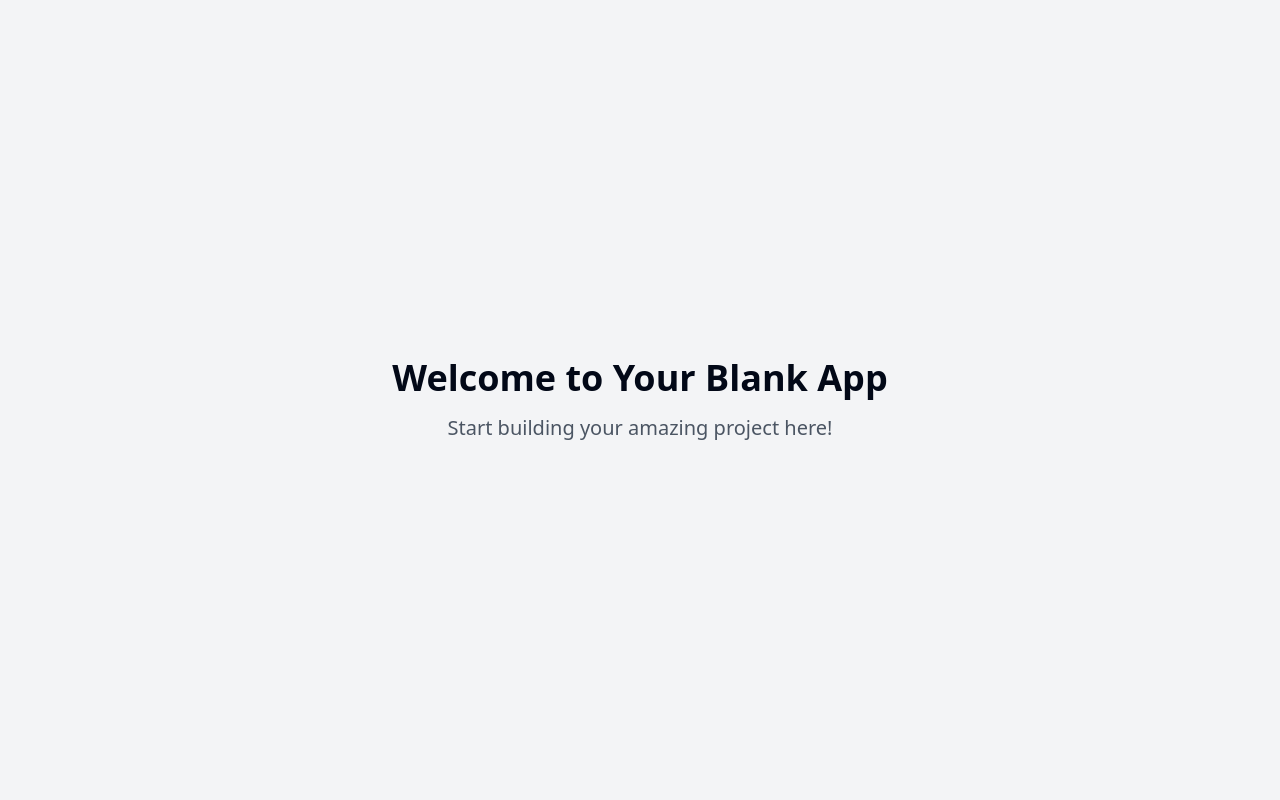
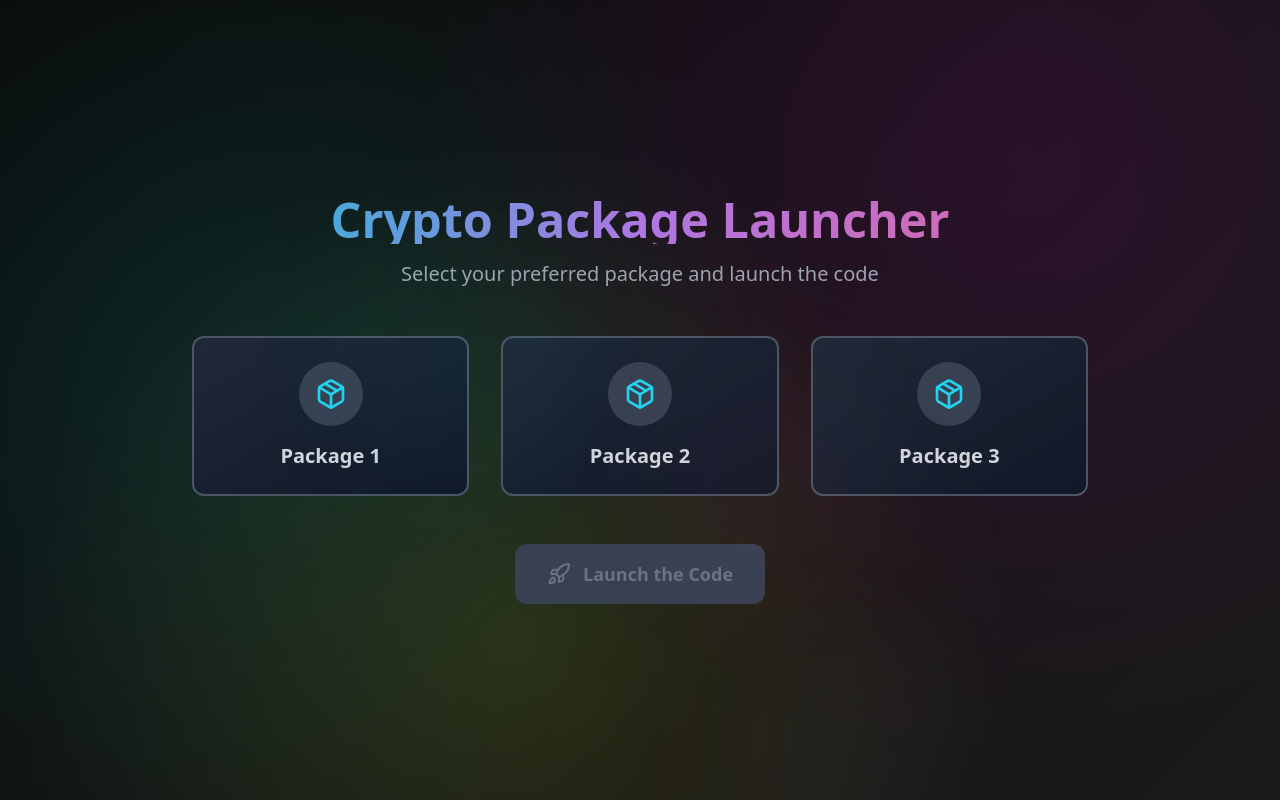
Before and after one commit to razuahmedjoy/cipher-package-launchpad, a React (Vite) app: page / in a window 1280 px wide. Built offline with nearby package versions, Linux system fonts and the light colour scheme.

Commit message:
feat: Add package selection page
Implement a page with package options, launch buttons, and "Server loaded" message with a dark crypto theme and animated buttons.

```diff
--- /dev/null
+++ b/src/components/LaunchButton.tsx
@@ -0,0 +1,48 @@
+
+import React from 'react';
+import { Rocket } from 'lucide-react';
+
+interface LaunchButtonProps {
+  onClick: () => void;
+  disabled: boolean;
+}
+
+const LaunchButton = ({ onClick, disabled }: LaunchButtonProps) => {
+  return (
+    <button
+      onClick={onClick}
+      disabled={disabled}
+      className={`
+        relative px-8 py-4 rounded-xl font-bold text-lg transition-all duration-300
+        flex items-center justify-center space-x-3 min-w-[200px]
+        ${disabled
+          ? 'bg-gray-700 text-gray-500 cursor-not-allowed'
+          : 'glitter-border text-white hover:transform hover:scale-105 animate-pulse-glow'
+        }
+        group
+      `}
+    >
+      <Rocket
+        size={24}
+        className={`
+          transition-all duration-300
+          ${disabled ? 'text-gray-500' : 'text-cyan-400 group-hover:animate-bounce'}
+        `}
+      />
+      <span className={`
+        ${disabled
+          ? 'text-gray-500'
+          : 'text-transparent bg-clip-text bg-gradient-to-r from-cyan-400 to-purple-400'
+        }
+      `}>
+        Launch the Code
+      </span>
+
+      {!disabled && (
+        <div className="absolute inset-0 rounded-xl animate-glitter opacity-50 pointer-events-none" />
+      )}
+    </button>
+  );
+};
+
+export default LaunchButton;
--- /dev/null
+++ b/src/components/PackageCard.tsx
@@ -0,0 +1,59 @@
+
+import React from 'react';
+import { Package } from 'lucide-react';
+
+interface PackageCardProps {
+  packageName: string;
+  isSelected: boolean;
+  onSelect: () => void;
+}
+
+const PackageCard = ({ packageName, isSelected, onSelect }: PackageCardProps) => {
+  return (
+    <div
+      onClick={onSelect}
+      className={`
+        relative cursor-pointer transition-all duration-300 rounded-xl p-6
+        ${isSelected
+          ? 'glitter-border animate-pulse-glow transform scale-105'
+          : 'bg-gradient-to-br from-gray-800 to-gray-900 border-2 border-gray-600 hover:border-cyan-400'
+        }
+        hover:transform hover:scale-105 hover:shadow-2xl
+      `}
+    >
+      <div className="flex flex-col items-center space-y-4">
+        <div className={`
+          p-4 rounded-full transition-all duration-300
+          ${isSelected
+            ? 'bg-gradient-to-r from-cyan-400 to-purple-400 animate-pulse'
+            : 'bg-gray-700 group-hover:bg-gray-600'
+          }
+        `}>
+          <Package
+            size={32}
+            className={`
+              transition-all duration-300
+              ${isSelected ? 'text-black' : 'text-cyan-400'}
+            `}
+          />
+        </div>
+
+        <h3 className={`
+          text-xl font-bold transition-all duration-300
+          ${isSelected
+            ? 'text-transparent bg-clip-text bg-gradient-to-r from-cyan-400 to-purple-400'
+            : 'text-gray-300'
+          }
+        `}>
+          {packageName}
+        </h3>
+
+        {isSelected && (
+          <div className="absolute inset-0 rounded-xl animate-glitter pointer-events-none" />
+        )}
+      </div>
+    </div>
+  );
+};
+
+export default PackageCard;
--- /dev/null
+++ b/src/components/StatusMessage.tsx
@@ -0,0 +1,18 @@
+
+import React from 'react';
+import { AlertTriangle } from 'lucide-react';
+
+interface StatusMessageProps {
+  message: string;
+}
+
+const StatusMessage = ({ message }: StatusMessageProps) => {
+  return (
+    <div className="flex items-center justify-center space-x-3 p-4 rounded-xl bg-red-900/20 border-2 border-red-500 animate-pulse">
+      <AlertTriangle size={24} className="text-red-500" />
+      <span className="text-red-500 font-bold text-lg">{message}</span>
+    </div>
+  );
+};
+
+export default StatusMessage;
--- a/src/index.css
+++ b/src/index.css
@@ -1,3 +1,4 @@
+
 @tailwind base;
 @tailwind components;
 @tailwind utilities;
@@ -99,3 +100,31 @@
     @apply bg-background text-foreground;
   }
 }
+
+.glitter-border {
+  position: relative;
+  background: linear-gradient(45deg, #1a1a1a, #2a2a2a);
+  border: 2px solid;
+  border-image: linear-gradient(45deg, #00ffff, #ff00ff, #ffff00, #00ffff) 1;
+  animation: border-spin 2s linear infinite;
+}
+
+.glitter-border::before {
+  content: '';
+  position: absolute;
+  top: -2px;
+  left: -2px;
+  right: -2px;
+  bottom: -2px;
+  background: linear-gradient(45deg, #00ffff, #ff00ff, #ffff00, #00ffff);
+  border-radius: inherit;
+  z-index: -1;
+  animation: border-spin 2s linear infinite;
+}
+
+.crypto-bg {
+  background: radial-gradient(circle at 20% 50%, rgba(0, 255, 255, 0.1) 0%, transparent 50%),
+              radial-gradient(circle at 80% 20%, rgba(255, 0, 255, 0.1) 0%, transparent 50%),
+              radial-gradient(circle at 40% 80%, rgba(255, 255, 0, 0.1) 0%, transparent 50%),
+              linear-gradient(135deg, #0a0a0a 0%, #1a1a1a 100%);
+}
--- a/src/pages/Index.tsx
+++ b/src/pages/Index.tsx
@@ -1,11 +1,72 @@
-// Update this page (the content is just a fallback if you fail to update the page)
+
+import React, { useState } from 'react';
+import PackageCard from '../components/PackageCard';
+import LaunchButton from '../components/LaunchButton';
+import StatusMessage from '../components/StatusMessage';
 
 const Index = () => {
+  const [selectedPackage, setSelectedPackage] = useState<string | null>(null);
+  const [status, setStatus] = useState<string | null>(null);
+
+  const packages = ['Package 1', 'Package 2', 'Package 3'];
+
+  const handlePackageSelect = (packageName: string) => {
+    setSelectedPackage(packageName);
+    setStatus(null);
+  };
+
+  const handleLaunchCode = () => {
+    if (selectedPackage) {
+      setStatus('Server loaded');
+    }
+  };
+
   return (
-    <div className="min-h-screen flex items-center justify-center bg-gray-100">
-      <div className="text-center">
-        <h1 className="text-4xl font-bold mb-4">Welcome to Your Blank App</h1>
-        <p className="text-xl text-gray-600">Start building your amazing project here!</p>
+    <div className="min-h-screen crypto-bg flex flex-col items-center justify-center p-8">
+      <div className="max-w-4xl w-full space-y-12">
+        {/* Header */}
+        <div className="text-center space-y-4">
+          <h1 className="text-5xl font-bold text-transparent bg-clip-text bg-gradient-to-r from-cyan-400 via-purple-400 to-pink-400 animate-pulse-glow">
+            Crypto Package Launcher
+          </h1>
+          <p className="text-xl text-gray-400">
+            Select your preferred package and launch the code
+          </p>
+        </div>
+
+        {/* Package Selection */}
+        <div className="grid grid-cols-1 md:grid-cols-3 gap-8">
+          {packages.map((packageName) => (
+            <PackageCard
+              key={packageName}
+              packageName={packageName}
+              isSelected={selectedPackage === packageName}
+              onSelect={() => handlePackageSelect(packageName)}
+            />
+          ))}
+        </div>
+
+        {/* Launch Button */}
+        <div className="flex justify-center">
+          <LaunchButton
+            onClick={handleLaunchCode}
+            disabled={!selectedPackage}
+          />
+        </div>
+
+        {/* Status Message */}
+        {status && (
+          <div className="flex justify-center">
+            <StatusMessage message={status} />
+          </div>
+        )}
+
+        {/* Background Effects */}
+        <div className="fixed inset-0 pointer-events-none">
+          <div className="absolute top-1/4 left-1/4 w-64 h-64 bg-cyan-400/5 rounded-full blur-3xl animate-pulse" />
+          <div className="absolute top-3/4 right-1/4 w-64 h-64 bg-purple-400/5 rounded-full blur-3xl animate-pulse" />
+          <div className="absolute bottom-1/4 left-1/2 w-64 h-64 bg-pink-400/5 rounded-full blur-3xl animate-pulse" />
+        </div>
       </div>
     </div>
   );
--- a/tailwind.config.ts
+++ b/tailwind.config.ts
@@ -1,3 +1,4 @@
+
 import type { Config } from "tailwindcss";
 
 export default {
@@ -84,11 +85,49 @@ export default {
 					to: {
 						height: '0'
 					}
+				},
+				'glitter': {
+					'0%, 100%': {
+						'box-shadow': '0 0 20px #00ffff, 0 0 40px #00ffff, 0 0 60px #00ffff'
+					},
+					'50%': {
+						'box-shadow': '0 0 10px #ff00ff, 0 0 20px #ff00ff, 0 0 30px #ff00ff'
+					}
+				},
+				'border-spin': {
+					'0%': {
+						'border-image-source': 'linear-gradient(45deg, #00ffff, #ff00ff, #ffff00, #00ffff)'
+					},
+					'25%': {
+						'border-image-source': 'linear-gradient(135deg, #ff00ff, #ffff00, #00ffff, #ff00ff)'
+					},
+					'50%': {
+						'border-image-source': 'linear-gradient(225deg, #ffff00, #00ffff, #ff00ff, #ffff00)'
+					},
+					'75%': {
+						'border-image-source': 'linear-gradient(315deg, #00ffff, #ff00ff, #ffff00, #00ffff)'
+					},
+					'100%': {
+						'border-image-source': 'linear-gradient(45deg, #00ffff, #ff00ff, #ffff00, #00ffff)'
+					}
+				},
+				'pulse-glow': {
+					'0%, 100%': {
+						opacity: '1',
+						transform: 'scale(1)'
+					},
+					'50%': {
+						opacity: '0.8',
+						transform: 'scale(1.02)'
+					}
 				}
 			},
 			animation: {
 				'accordion-down': 'accordion-down 0.2s ease-out',
-				'accordion-up': 'accordion-up 0.2s ease-out'
+				'accordion-up': 'accordion-up 0.2s ease-out',
+				'glitter': 'glitter 1.5s ease-in-out infinite',
+				'border-spin': 'border-spin 2s linear infinite',
+				'pulse-glow': 'pulse-glow 2s ease-in-out infinite'
 			}
 		}
 	},
```
